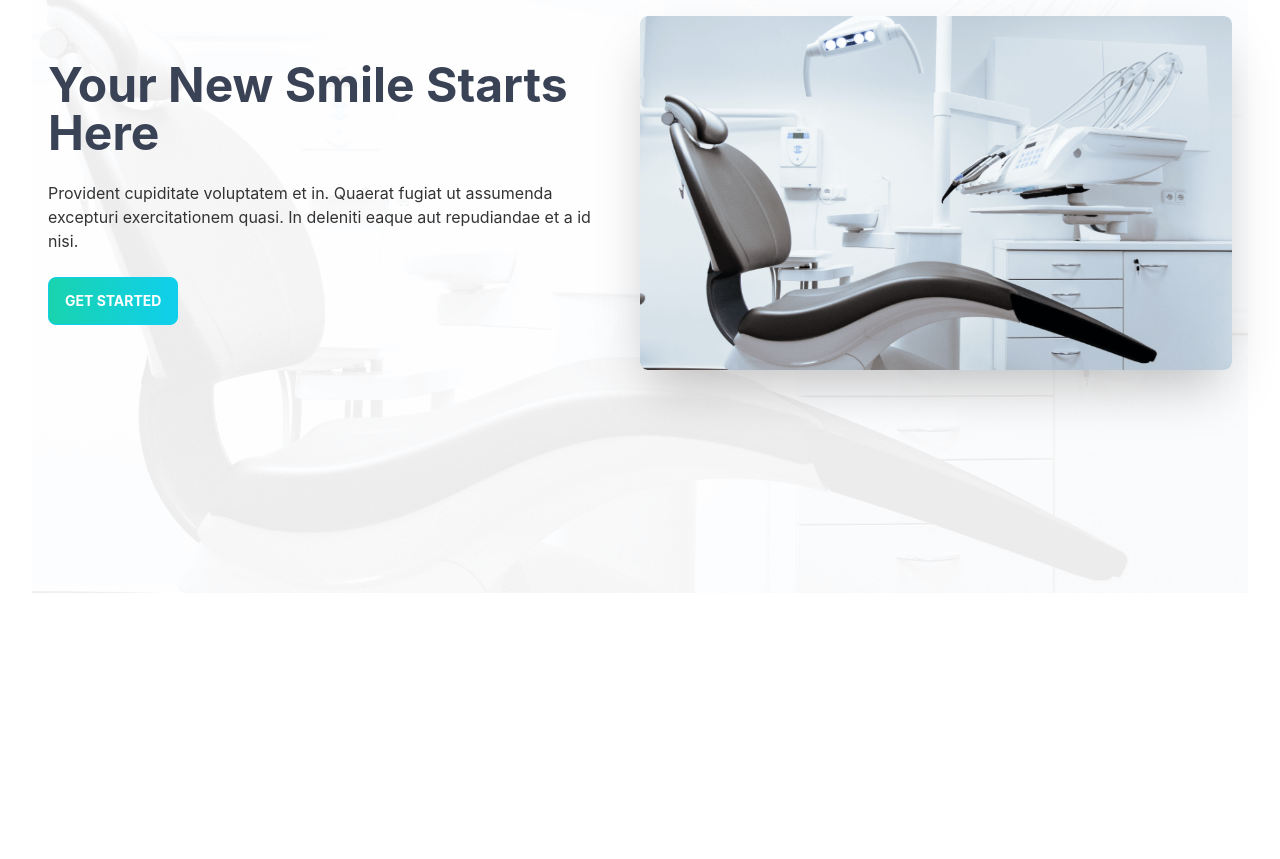
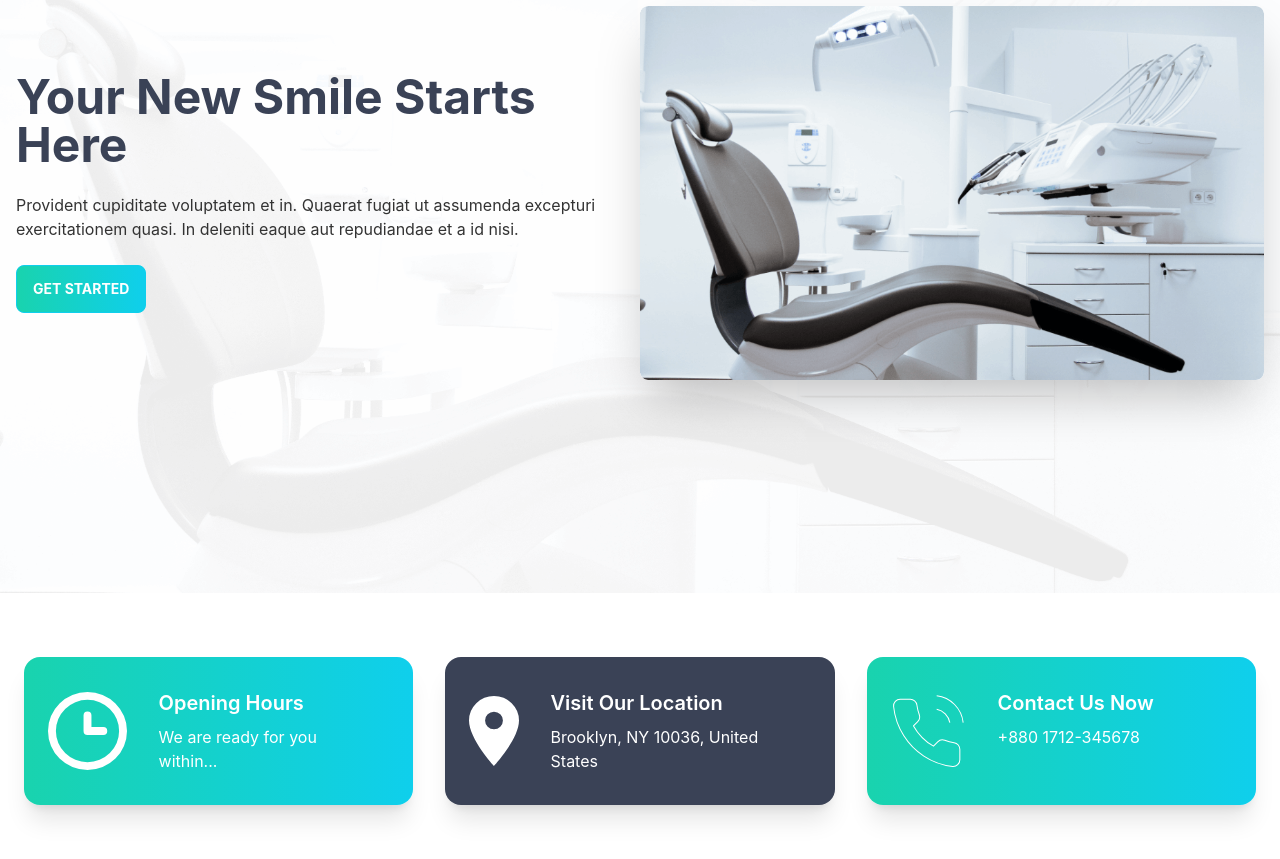
Before and after one commit to mdsaifullah-wd/doctors-portal-client-side, a React (Create React App) app: page / in a window 1280 px wide. Shown: the part 207-1066 px from the top of the page. Before the commit the page ends 800 px from the top, so only its background shows below. Built offline with nearby package versions, Linux system fonts and the light colour scheme.

Commit message:
add info section

```diff
--- a/src/Pages/Home/Home.js
+++ b/src/Pages/Home/Home.js
@@ -1,10 +1,12 @@
 import React from 'react';
 import Banner from './Banner';
+import Info from './Info';
 
 const Home = () => {
   return (
-    <div className='px-8'>
+    <div>
       <Banner />
+      <Info />
     </div>
   );
 };
--- /dev/null
+++ b/src/Pages/Home/Info.js
@@ -0,0 +1,37 @@
+import React from 'react';
+import clock from '../../assets/icons/clock.svg';
+import marker from '../../assets/icons/marker.svg';
+import phone from '../../assets/icons/phone.svg';
+import InfoCard from './InfoCard';
+
+const Info = () => {
+  const infoCards = [
+    {
+      title: 'Opening Hours',
+      description: 'We are ready for you within...',
+      icon: clock,
+      bgClass: 'bg-gradient-to-r from-secondary to-primary',
+    },
+    {
+      title: 'Visit Our Location',
+      description: 'Brooklyn, NY 10036, United States',
+      icon: marker,
+      bgClass: 'bg-accent',
+    },
+    {
+      title: 'Contact Us Now',
+      description: '+880 1712-345678',
+      icon: phone,
+      bgClass: 'bg-gradient-to-r from-secondary to-primary',
+    },
+  ];
+  return (
+    <section className='grid grid-cols-1 md:grid-cols-2 lg:grid-cols-3 gap-8 px-6 my-16'>
+      {infoCards.map((info, index) => (
+        <InfoCard key={index} info={info} />
+      ))}
+    </section>
+  );
+};
+
+export default Info;
--- /dev/null
+++ b/src/Pages/Home/InfoCard.js
@@ -0,0 +1,19 @@
+import React from 'react';
+
+const InfoCard = ({ info }) => {
+  const { title, description, icon, bgClass } = info;
+  return (
+    <div
+      className={`card lg:card-side ${bgClass} shadow-xl text-white px-6 py-6 lg:py-0`}>
+      <figure>
+        <img src={icon} alt='Album' />
+      </figure>
+      <div className='card-body'>
+        <h2 className='card-title'>{title}</h2>
+        <p>{description}</p>
+      </div>
+    </div>
+  );
+};
+
+export default InfoCard;
```
